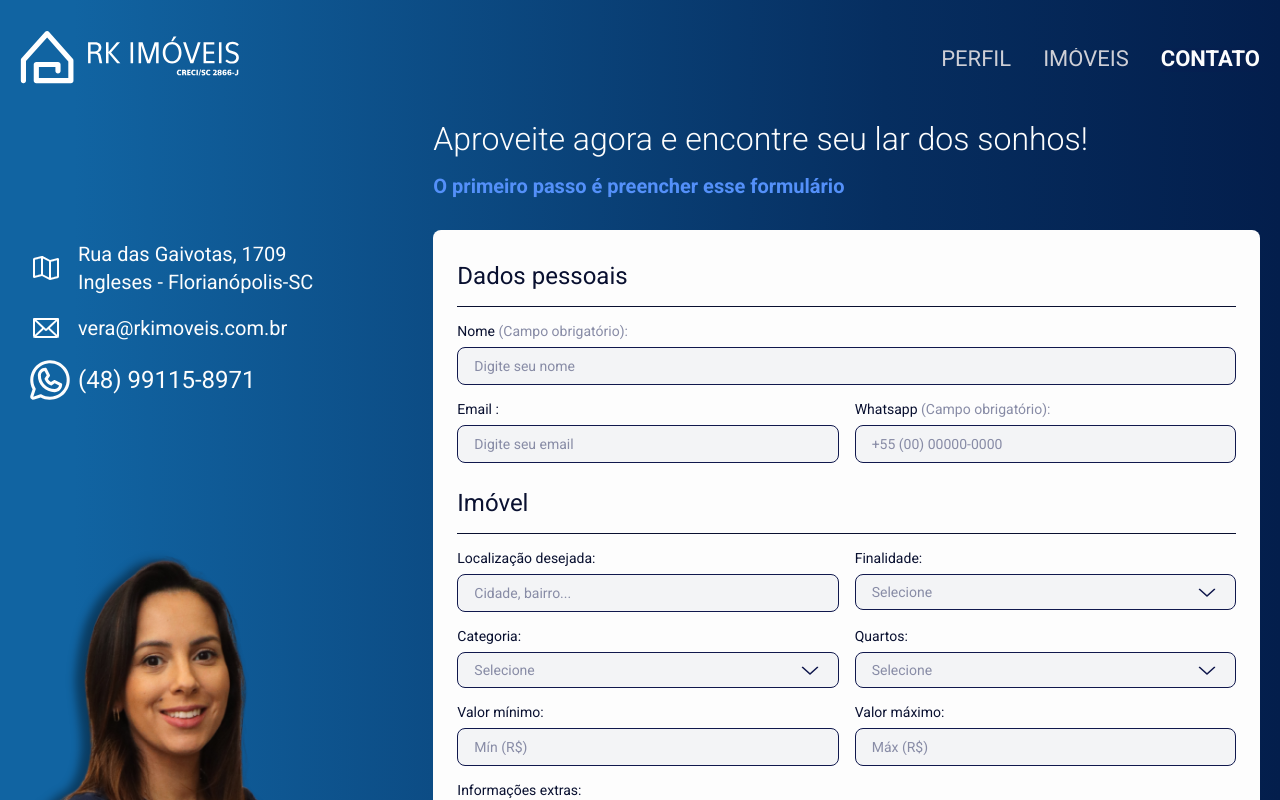
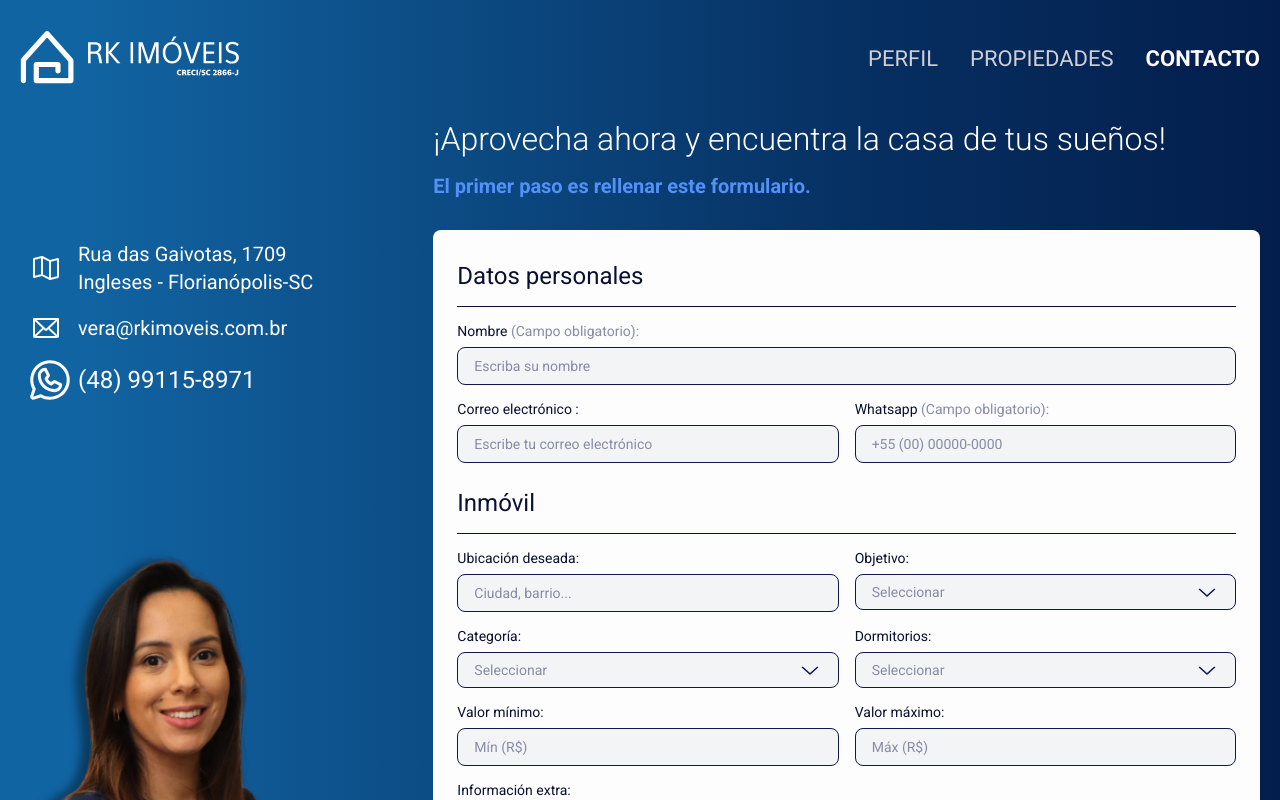
Before and after one commit to labyes24/RK-LP-VERA-MELENDEZ, a React (Vite) app: page /contact in a window 1280 px wide. Shown: the top 800 px of the page. Built offline with nearby package versions, Linux system fonts and the light colour scheme.

Commit message:
feat/RLT-46:added 18n translation to titles and subtitles os properties an contact page

```diff
--- a/src/presentation/pages/Contact/index.jsx
+++ b/src/presentation/pages/Contact/index.jsx
@@ -4,6 +4,7 @@ import { ContactBlock } from '../../components/ContactBlock'
 import { ContactForm } from './components/ContactForm'
 
 import { useBrokerProfile } from '../../../data/BrokerData'
+import { useTranslation } from 'react-i18next'
 
 export function Contact() {
   const broker = useBrokerProfile()
@@ -11,11 +12,13 @@ export function Contact() {
   const brokerEmail = broker.email
   const brokerPhoneNumber = broker.phone
 
+  const { t } = useTranslation()
+
   return (
     <Container>
       <div className="titles">
-        <h1>Aproveite agora e encontre seu lar dos sonhos!</h1>
-        <p>O primeiro passo é preencher esse formulário</p>
+        <h1>{t('contact.title')}</h1>
+        <p>{t('contact.subtitle')}</p>
       </div>
       <div className="form">
         <ContactForm />
--- a/src/presentation/pages/Properties/index.jsx
+++ b/src/presentation/pages/Properties/index.jsx
@@ -8,12 +8,14 @@ import { Modal } from './components/Modal'
 
 import { useBrokerProfile } from '../../../data/BrokerData'
 import { useState } from 'react'
+import { useTranslation } from 'react-i18next'
 
 export function Properties() {
   const properties = useProperties()
   const { phone } = useBrokerProfile()
   const [isModalOpen, setIsModalOpen] = useState(false)
   const [PropertyCodeInfo, setPropertyCodeInfo] = useState('')
+  const { t } = useTranslation()
 
   function handleGetPropertyCodeInfo(code) {
     setIsModalOpen(true)
@@ -23,7 +25,7 @@ export function Properties() {
   return (
     <Container>
       <Content>
-        <h1>Encontre o imóvel perfeito para você e sua família!</h1>
+        <h1>{t('properties.title')}</h1>
         <Carousel option="cardProperty" length={properties.length}>
           {properties.map(property => (
             <SplideSlide key={property.id}>
--- a/src/services/i18n.js
+++ b/src/services/i18n.js
@@ -17,7 +17,7 @@ i18n
   .use(initReactI18next) // passes i18n down to react-i18next
   .init({
     resources,
-    lng: 'pt',
+    lng: 'es',
     interpolation: {
       escapeValue: false, // react already safes from xss
     },
--- a/src/services/locales/es.json
+++ b/src/services/locales/es.json
@@ -57,5 +57,12 @@
   "privatePolicy.caption-two": "2. Recopilación y uso de datos personales",
   "privatePolicy.text-one": "Los datos personales son información que permite la identificación, como nombre, correo electrónico, teléfono o dirección.",
   "privatePolicy.text-two": "RK Imóveis no recopila datos personales, excepto cuando se indique específicamente (por ejemplo, al registrarse para recibir boletines, solicitar un presupuesto o solicitar contacto comercial) y a menos que usted dé su consentimiento para su uso.",
-  "privatePolicy.text-three": "Almacenamos, utilizamos o transferimos sus datos personales sólo con su consentimiento y en situaciones específicas, como para responder a sus preguntas, solicitudes de información o informarle sobre novedades."
+  "privatePolicy.text-three": "Almacenamos, utilizamos o transferimos sus datos personales sólo con su consentimiento y en situaciones específicas, como para responder a sus preguntas, solicitudes de información o informarle sobre novedades.",
+  "properties": {
+    "title": "¡Encuentra la propiedad perfecta para ti y tu familia!"
+  },
+  "contact": {
+    "title": "¡Aprovecha ahora y encuentra la casa de tus sueños!",
+    "subtitle": "El primer paso es rellenar este formulario."
+  }
 }
--- a/src/services/locales/pt.json
+++ b/src/services/locales/pt.json
@@ -57,5 +57,12 @@
   "privatePolicy.caption-two": "2. Coleta e uso de dados pessoais",
   "privatePolicy.text-one": "Dados pessoais são informações que permitem identificação, tais como o nome, e-mail, telefone ou endereço.",
   "privatePolicy.text-two": "A RK Imóveis não coleta dados pessoais, exceto quando especificamente fornecidos (p. ex., no cadastro para recebimento de newsletters, solicitação de orçamento ou solicitações de contato comercial) e salvo consentimento para a sua utilização.",
-  "privatePolicy.text-three": "Armazenamos, usamos ou transferimos seus dados pessoais apenas com seu consentimento e em situações específicas como, por exemplo, para responder às suas perguntas, pedidos de informações ou para informá-lo sobre novidades."
+  "privatePolicy.text-three": "Armazenamos, usamos ou transferimos seus dados pessoais apenas com seu consentimento e em situações específicas como, por exemplo, para responder às suas perguntas, pedidos de informações ou para informá-lo sobre novidades.",
+  "properties": {
+    "title": "Encontre o imóvel perfeito para você e sua família!"
+  },
+  "contact": {
+    "title": "Aproveite agora e encontre seu lar dos sonhos!",
+    "subtitle": "O primeiro passo é preencher esse formulário"
+  }
 }
```
